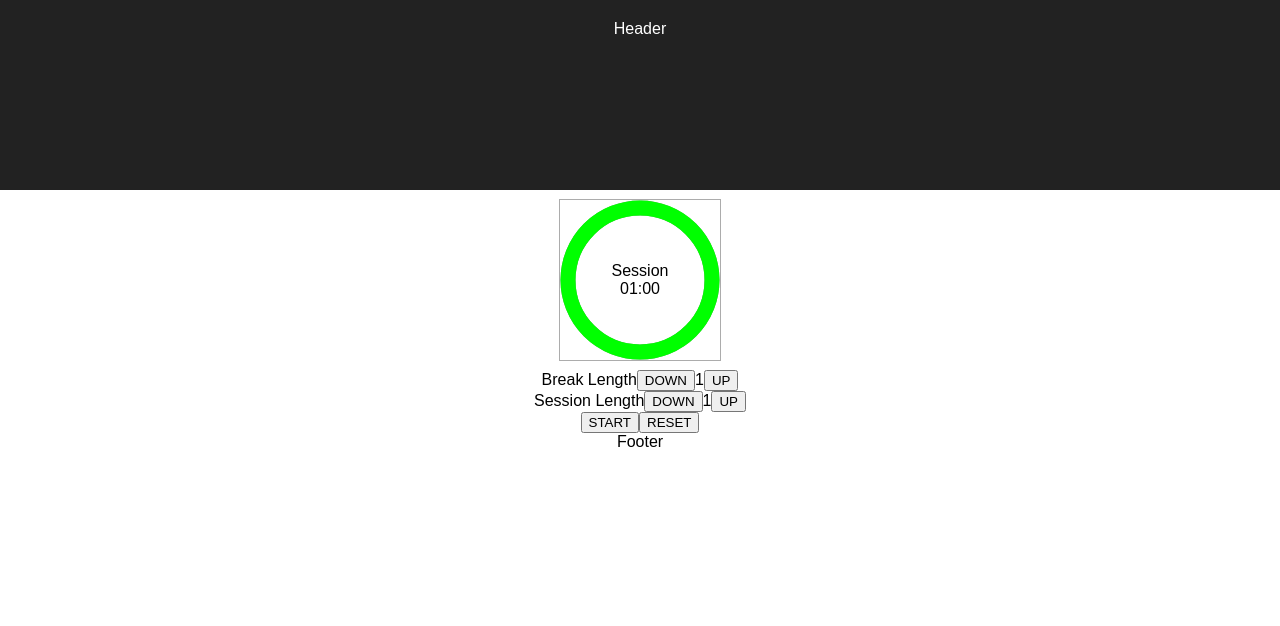
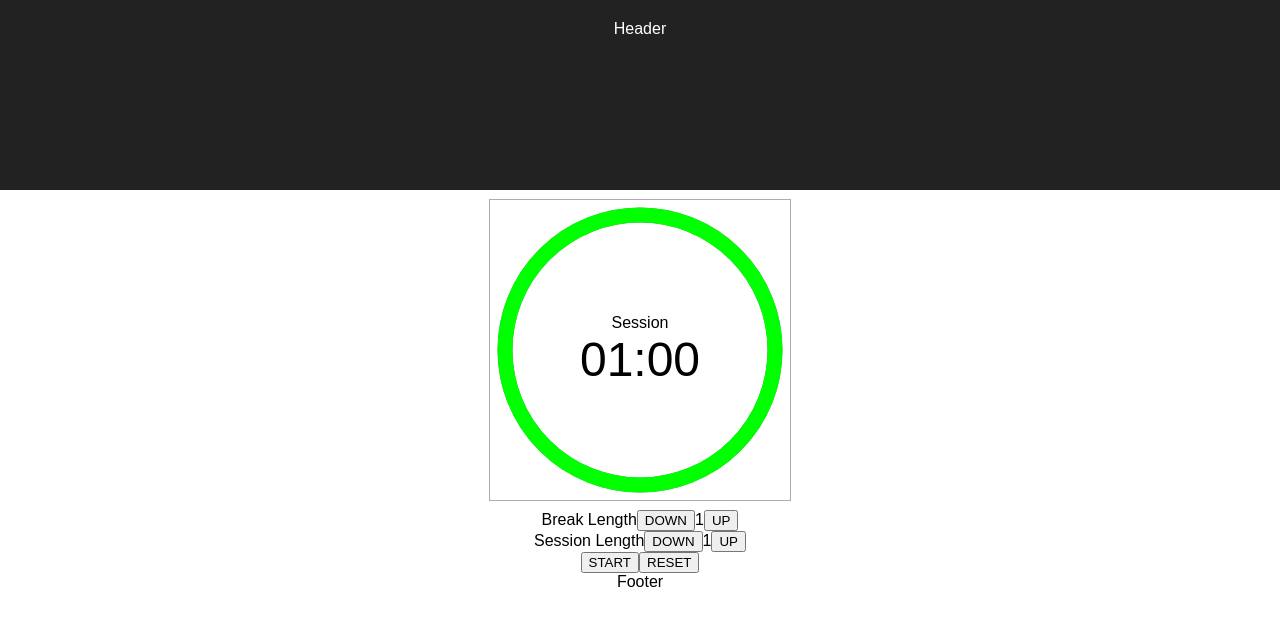
Before and after one commit to brimarq/fcc-pomodoro-clock, a React (Create React App) app: page / in a window 1280 px wide. Shown: the top 626 px of the page. Built offline with nearby package versions, Linux system fonts and the light colour scheme.

Commit message:
enlarge TimeRing and time-left font size

```diff
--- a/src/TimeRing.css
+++ b/src/TimeRing.css
@@ -1,6 +1,6 @@
 #time-ring-container {
   position: relative;
-  height: 160px;
+  height: 300px;
   margin: 10px;
 }
 
--- a/src/TimeRing.js
+++ b/src/TimeRing.js
@@ -159,7 +159,7 @@ class TimeRing extends PureComponent {
 
     return (
       <div id="time-ring-container">
-        <canvas id="canvas" width="160" height="160" ref={this.canvas} style={{border: "1px solid #acacac"}} />
+        <canvas id="canvas" width="300" height="300" ref={this.canvas} style={{border: "1px solid #acacac"}} />
         <TimerDisplay />
       </div>
     );
--- a/src/TimerDisplay.css
+++ b/src/TimerDisplay.css
@@ -4,3 +4,7 @@
   left: 50%;
   transform: translate(-50%, -50%);
 }
+
+#time-left {
+  font-size: 3em;
+}
```
